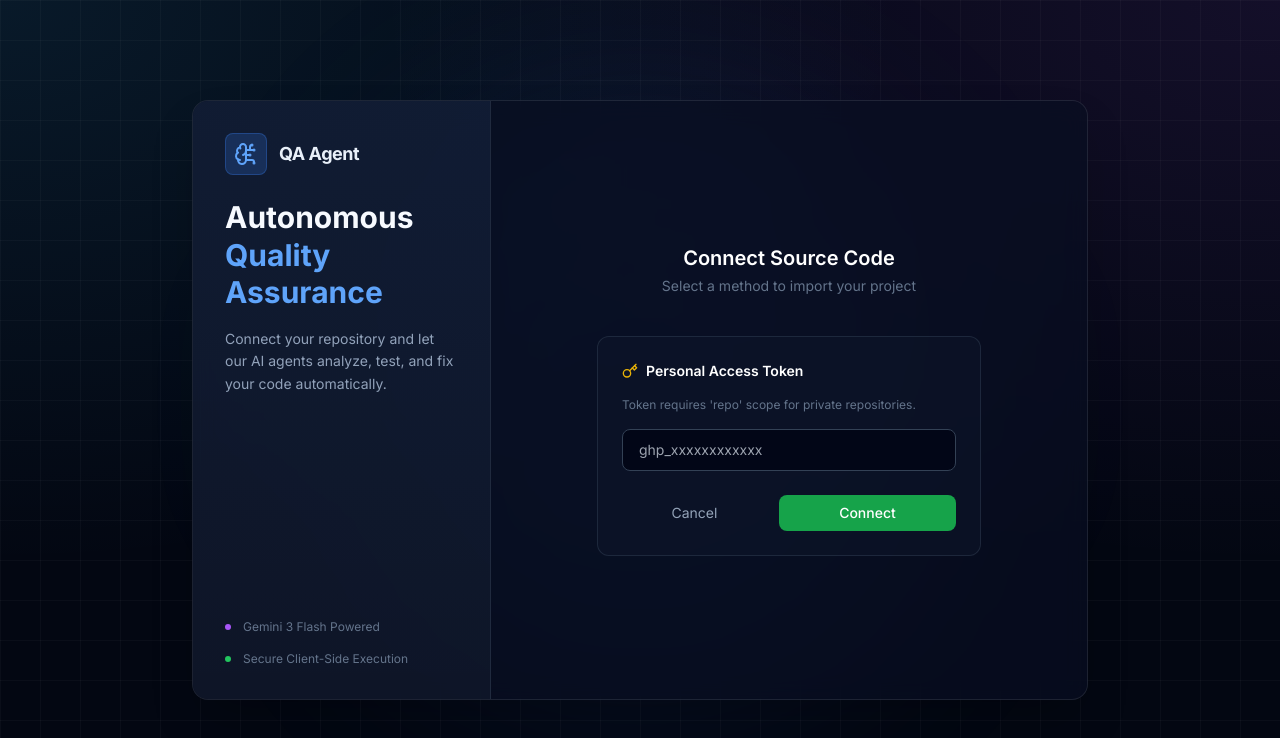
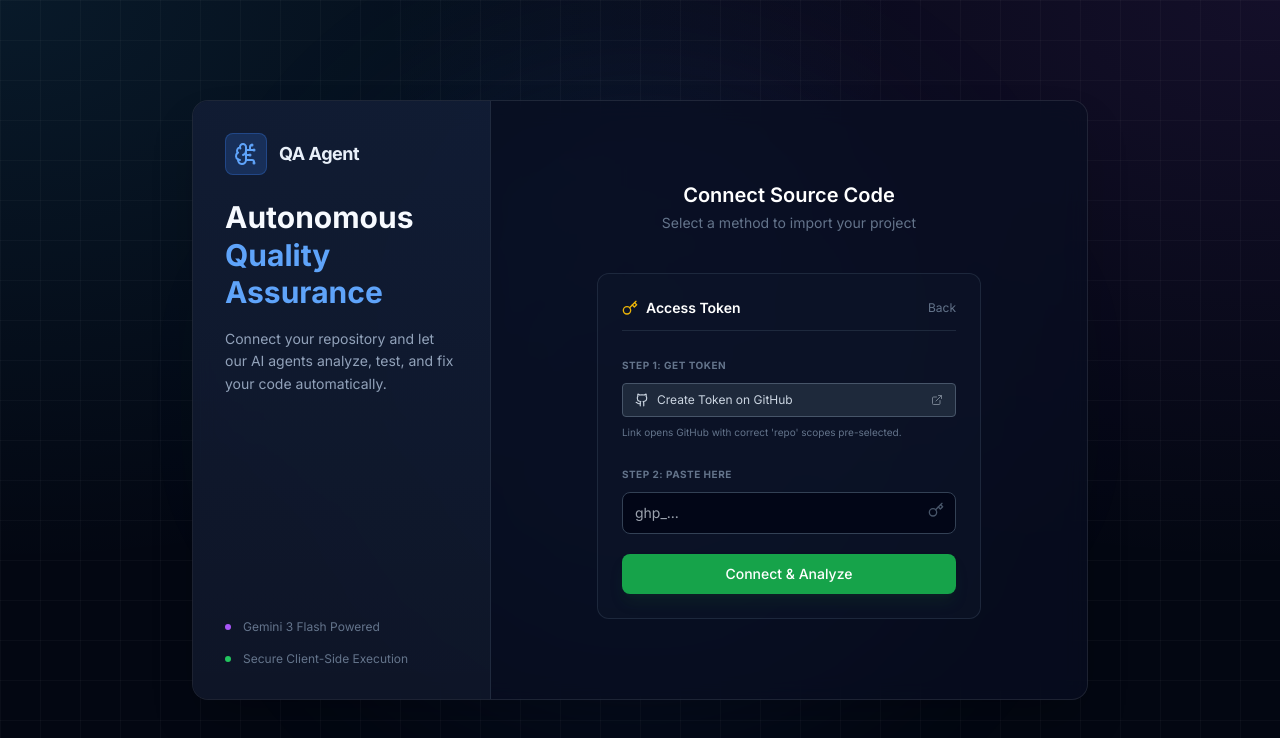
Before and after one commit to natthamonpisit/QA-for-Anyapp, a React (Vite) app: page / in a window 1280 px wide. Both pictures are taken after a click on the button "Connect with GitHub Token". Shown: the top 738 px of the page. Built offline with nearby package versions, Linux system fonts and the light colour scheme.

Commit message:
feat(onboarding): Add GitHub token creation link
Adds a button and functionality to directly link users to the GitHub token creation page, pre-filled with the 'repo' scope, simplifying the authentication process.

```diff
--- a/views/OnboardingView.tsx
+++ b/views/OnboardingView.tsx
@@ -1,6 +1,6 @@
 
 import React from 'react';
-import { BrainCircuit, Github, RotateCw, Key, CheckCheck, LogOut, Lock, Folder, Terminal, ArrowRight } from 'lucide-react';
+import { BrainCircuit, Github, RotateCw, Key, CheckCheck, LogOut, Lock, Folder, Terminal, ArrowRight, ExternalLink, Copy } from 'lucide-react';
 import FileBrowser from '../components/FileBrowser';
 
 interface OnboardingViewProps {
@@ -10,6 +10,12 @@ interface OnboardingViewProps {
 
 const OnboardingView: React.FC<OnboardingViewProps> = ({ gh, onProceed }) => {
   const { state, actions } = gh;
+
+  const openGitHubTokenPage = () => {
+    // Direct link to create a token with 'repo' scope selected automatically
+    const url = 'https://github.com/settings/tokens/new?description=QA-Agent-Session&scopes=repo';
+    window.open(url, '_blank');
+  };
 
   return (
       <div className="min-h-screen flex flex-col items-center justify-center p-4 relative overflow-hidden bg-grid-pattern">
@@ -85,24 +91,45 @@ const OnboardingView: React.FC<OnboardingViewProps> = ({ gh, onProceed }) => {
                      </div>
                   </div>
                 ) : (
-                  <div className="bg-slate-900/50 p-6 rounded-xl border border-slate-700/50 space-y-4 animate-fadeIn">
-                     <div className="flex items-center justify-between">
-                         <h3 className="text-sm font-semibold text-white flex items-center gap-2"><Key className="w-4 h-4 text-yellow-500" /> Personal Access Token</h3>
+                  <div className="bg-slate-900/50 p-6 rounded-xl border border-slate-700/50 space-y-5 animate-fadeIn">
+                     <div className="flex items-center justify-between border-b border-slate-700/50 pb-3">
+                         <h3 className="text-sm font-semibold text-white flex items-center gap-2"><Key className="w-4 h-4 text-yellow-500" /> Access Token</h3>
+                         <button onClick={() => actions.setIsTokenMode(false)} className="text-xs text-slate-500 hover:text-slate-300">Back</button>
                      </div>
-                     <p className="text-xs text-slate-500">Token requires 'repo' scope for private repositories.</p>
-                     <input
-                        type="password"
-                        className="w-full bg-slate-950 border border-slate-700 text-slate-200 text-sm px-4 py-2.5 rounded-lg focus:border-blue-500 focus:outline-none"
-                        placeholder="ghp_xxxxxxxxxxxx"
-                        value={state.githubToken}
-                        onChange={(e) => actions.setGithubToken(e.target.value)}
-                     />
-                     <div className="flex gap-3 pt-2">
-                        <button onClick={() => actions.setIsTokenMode(false)} className="flex-1 text-sm text-slate-400 hover:text-white py-2">Cancel</button>
-                        <button onClick={actions.connect} disabled={state.isLoading} className="flex-1 bg-green-600 hover:bg-green-500 text-white px-4 py-2 rounded-lg text-sm font-medium transition-colors flex justify-center items-center gap-2">
-                            {state.isLoading ? <RotateCw className="w-4 h-4 animate-spin" /> : 'Connect'}
+
+                     {/* Step 1: Create Token */}
+                     <div className="space-y-2">
+                        <label className="text-[10px] uppercase tracking-wider text-slate-500 font-bold">Step 1: Get Token</label>
+                        <button
+                            onClick={openGitHubTokenPage}
+                            className="w-full flex items-center justify-between bg-slate-800 hover:bg-slate-700 border border-slate-600 hover:border-slate-500 text-slate-300 px-3 py-2 rounded text-xs transition-colors group"
+                        >
+                            <span className="flex items-center gap-2"><Github className="w-3.5 h-3.5"/> Create Token on GitHub</span>
+                            <ExternalLink className="w-3 h-3 opacity-50 group-hover:opacity-100" />
                         </button>
+                        <p className="text-[10px] text-slate-500">Link opens GitHub with correct 'repo' scopes pre-selected.</p>
                      </div>
+
+                     {/* Step 2: Paste Token */}
+                     <div className="space-y-2">
+                        <label className="text-[10px] uppercase tracking-wider text-slate-500 font-bold">Step 2: Paste Here</label>
+                        <div className="relative">
+                            <input
+                                type="password"
+                                className="w-full bg-slate-950 border border-slate-700 text-slate-200 text-sm pl-3 pr-10 py-2.5 rounded-lg focus:border-green-500 focus:outline-none transition-colors"
+                                placeholder="ghp_..."
+                                value={state.githubToken}
+                                onChange={(e) => actions.setGithubToken(e.target.value)}
+                            />
+                            <div className="absolute right-3 top-2.5 text-slate-600">
+                                <Key className="w-4 h-4" />
+                            </div>
+                        </div>
+                     </div>
+
+                     <button onClick={actions.connect} disabled={state.isLoading || !state.githubToken} className="w-full bg-green-600 hover:bg-green-500 text-white py-2.5 rounded-lg text-sm font-medium transition-colors flex justify-center items-center gap-2 mt-2 shadow-lg shadow-green-900/20">
+                        {state.isLoading ? <RotateCw className="w-4 h-4 animate-spin" /> : 'Connect & Analyze'}
+                    </button>
                   </div>
                 )}
               </div>
@@ -111,7 +138,7 @@ const OnboardingView: React.FC<OnboardingViewProps> = ({ gh, onProceed }) => {
                     <div className="flex items-center justify-between mb-4 pb-4 border-b border-slate-800">
                         <div className="flex items-center gap-2">
                             <div className="bg-green-500/10 p-1.5 rounded-full"><CheckCheck className="w-4 h-4 text-green-400" /></div>
-                            <span className="text-slate-200 font-medium text-sm">Connected</span>
+                            <span className="text-slate-200 font-medium text-sm">Connected as {state.userRepos[0]?.owner?.login || 'User'}</span>
                         </div>
                         <button onClick={actions.disconnect} className="text-xs text-slate-500 hover:text-red-400 flex items-center gap-1 transition-colors"><LogOut className="w-3 h-3" /> Sign out</button>
                     </div>
```
